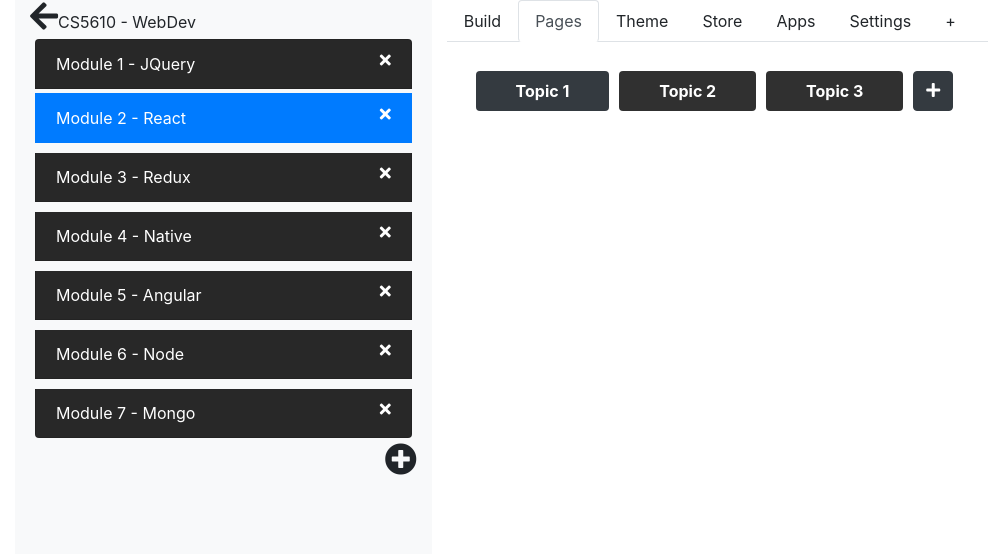
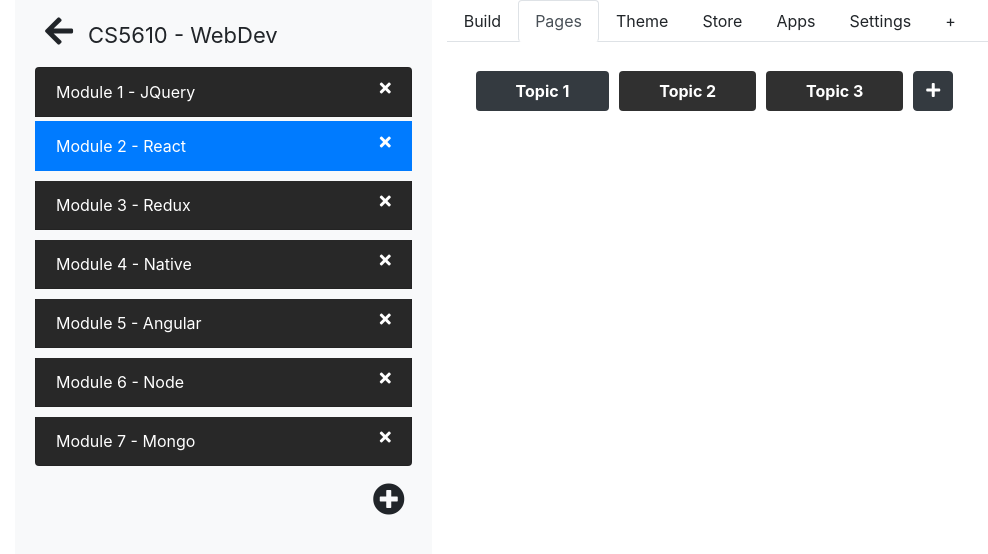
Before and after one commit to sbecker195/wbdv-sp21-02-sambecker-client-react, a React (Create React App) app: page /editor in a window 1280 px wide. Shown: the top 554 px of the page, without its empty margins (0-988 px from the left). Built offline with nearby package versions, Linux system fonts and the light colour scheme.

Commit message:
course editor formatting updated

```diff
--- a/src/App.css
+++ b/src/App.css
@@ -1,38 +1,36 @@
-.App {
-  text-align: center;
+.wbdv-navbar {
+  background-color: CornflowerBlue;
+  padding: 10px;
+  width: 100%;
+  z-index: 1;
 }
 
-.App-logo {
-  height: 40vmin;
-  pointer-events: none;
+.wbdv-navbar-title {
+  font-size: 20px;
+  margin-top: 5px;
 }
 
-@media (prefers-reduced-motion: no-preference) {
-  .App-logo {
-    animation: App-logo-spin infinite 20s linear;
-  }
+.wbdv-create-float  {
+  position: fixed;
+  bottom: 30px;
+  right: 30px;
+  z-index: 1;
 }
 
-.App-header {
-  background-color: #282c34;
-  min-height: 100vh;
-  display: flex;
-  flex-direction: column;
-  align-items: center;
-  justify-content: center;
-  font-size: calc(10px + 2vmin);
-  color: white;
+.wbdv-clickable {
+  cursor: pointer;
 }
 
-.App-link {
-  color: #61dafb;
+.wbdv-create-btn {
+  color: red;
 }
 
-@keyframes App-logo-spin {
-  from {
-    transform: rotate(0deg);
-  }
-  to {
-    transform: rotate(360deg);
-  }
+.wbdv-delete-btn {
+  color: red;
+  padding-right: 10px;
 }
+
+.wbdv-save-btn {
+  color: green;
+  padding-right: 10px
+}
--- a/src/components/course-editor/course-editor.css
+++ b/src/components/course-editor/course-editor.css
@@ -17,3 +17,15 @@
 .editor-modules{
     padding-bottom: 100%;
 }
+
+.wbdv-return-from-editor {
+  margin: 15px
+}
+
+.wbdv-course-title {
+  font-size: 22px;
+}
+
+.wbdv-add-module {
+  margin: 12px;
+}
--- a/src/components/course-editor/course-editor.js
+++ b/src/components/course-editor/course-editor.js
@@ -7,7 +7,7 @@ const CourseEditor = ({history}) => {
           <div class="row">
               <div class="col-4 bg-light editor-modules">
                       <span>
-                        <i className='fas fa-arrow-left fa-2x wbdv-close-editor-button wbdv-clickable'
+                        <i className='fas fa-arrow-left fa-2x wbdv-return-from-editor wbdv-clickable'
                            onClick={() => history.goBack()}/>
 
                            <span className='wbdv-course-title'>CS5610 - WebDev</span>
@@ -28,7 +28,7 @@ const CourseEditor = ({history}) => {
                       <li class="list-group-item editor-list">Module 7 - Mongo <i
                               class="float-right fas fa-times"></i></li>
                   </ul>
-                  <i className='fas fa-plus-circle fa-2x float-right wbdv-add-module-button'/>
+                  <i className='fas fa-plus-circle fa-2x float-right wbdv-add-module'/>
               </div>
         <div className='col-8'>
           <div className='wbdv-tabs-bar'>
```
